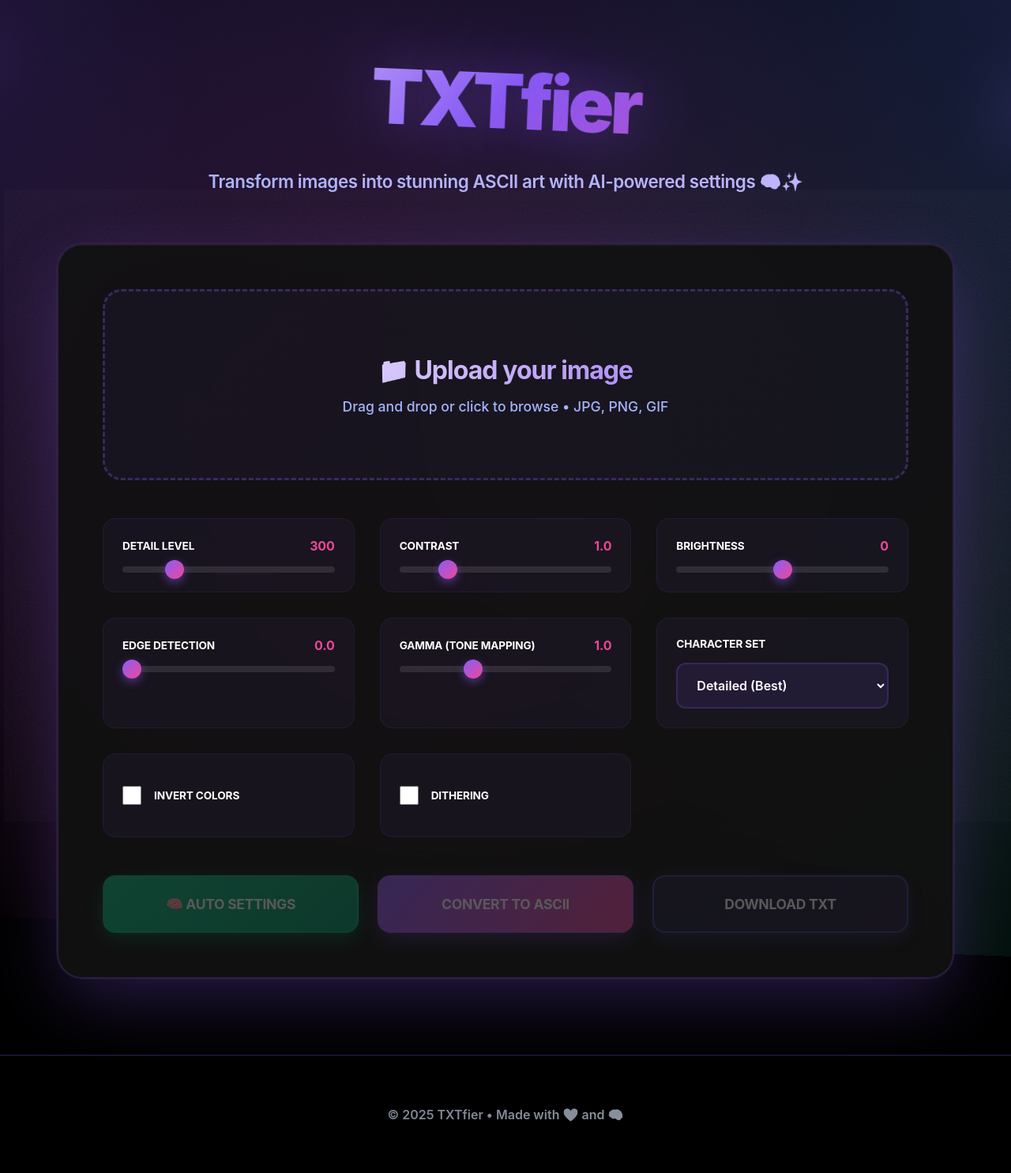
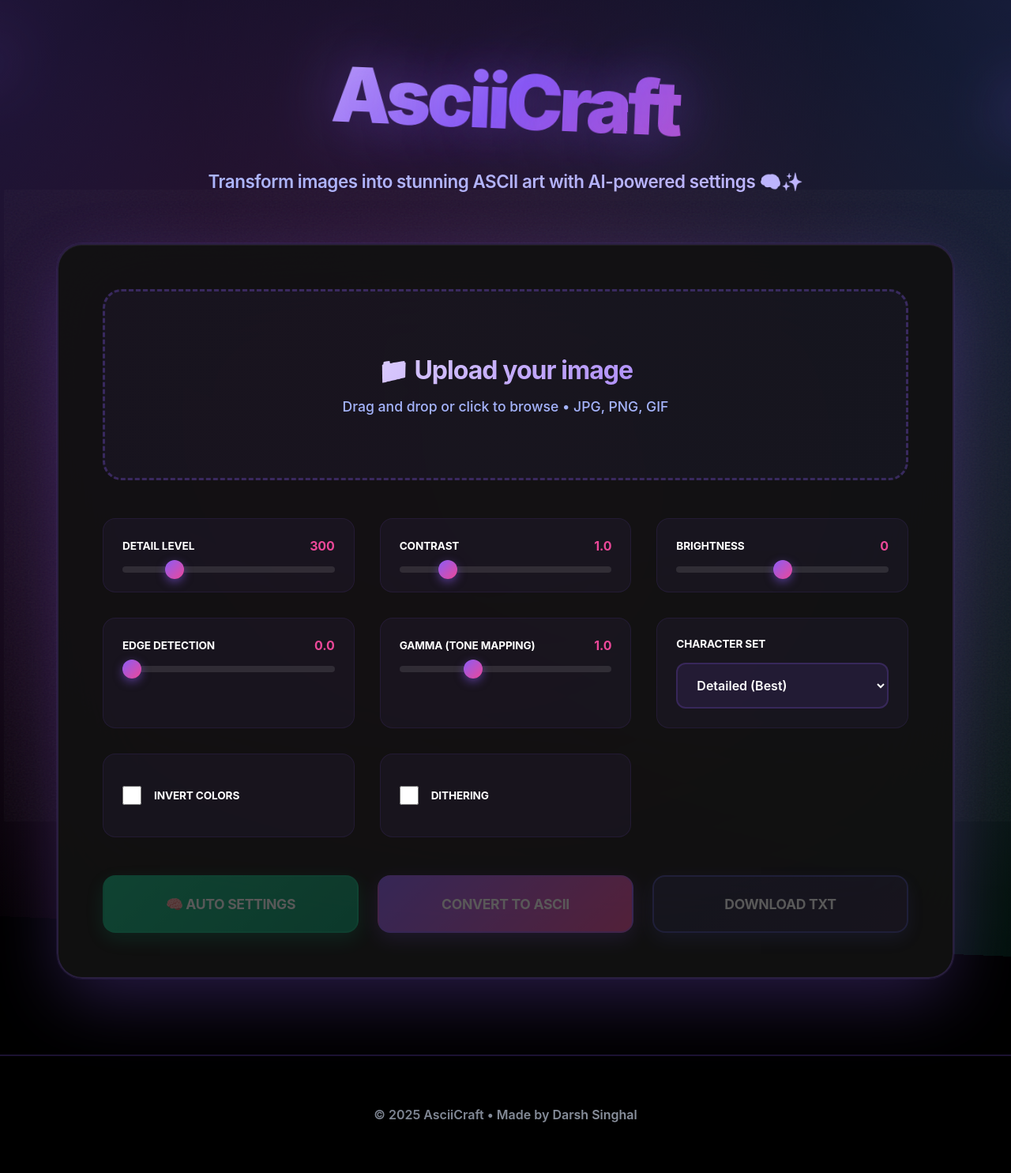
Before and after one commit to Darsh-314/imgToAscii, a Flask app: page / in a window 1280 px wide; the page is wider, and only the part inside the window is pictured. Shown: that part at 79% size. Run offline with Flask 3, Linux system fonts and the light colour scheme.

Commit message:
Rename TXTfier to AsciiCraft in index.html

```diff
--- a/templates/index.html
+++ b/templates/index.html
@@ -3,7 +3,7 @@
 <head>
     <meta charset="UTF-8">
     <meta name="viewport" content="width=device-width, initial-scale=1.0">
-    <title>TXTfier - ASCII Art Generator</title>
+    <title>AsciiCraft - ASCII Art Generator</title>
     <style>
         * {
             margin: 0;
@@ -759,7 +759,7 @@
 </head>
 <body>
     <header>
-        <h1>TXTfier</h1>
+        <h1>AsciiCraft</h1>
         <p class="subtitle">Transform images into stunning ASCII art with AI-powered settings 🧠✨</p>
     </header>
 
@@ -867,7 +867,7 @@
     </main>
 
     <footer>
-        <p>© 2025 TXTfier • Made with 💜 and 🧠</p>
+        <p>© 2025 AsciiCraft • Made by Darsh Singhal</p>
     </footer>
 
     <script>
```
